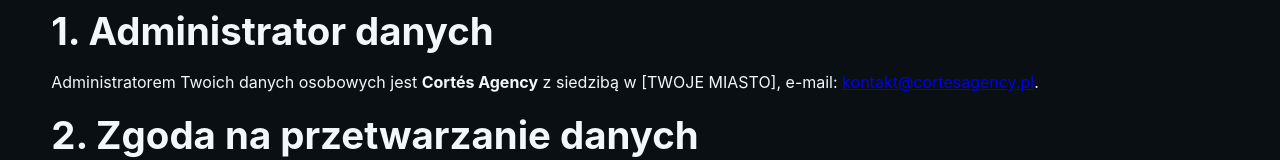
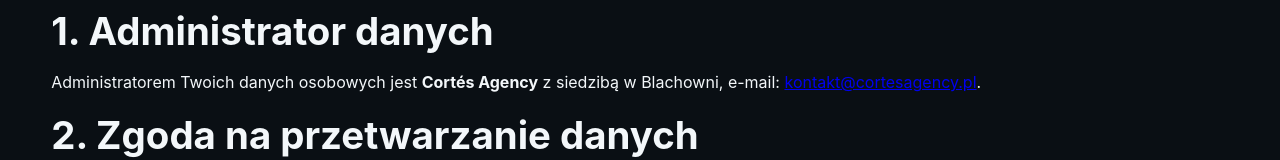
Before and after one commit to Ricues/cortesagency-site, a plain HTML site: page privacy.html in a window 1280 px wide. Shown: the part 224-384 px from the top of the page. Drawn offline with Linux system fonts and the light colour scheme.

Commit message:
Update privacy.html

```diff
--- a/privacy.html
+++ b/privacy.html
@@ -11,7 +11,7 @@
   <p>Dbamy o ochronę Twojej prywatności. Niniejszy dokument wyjaśnia, w jaki sposób gromadzimy, przetwarzamy i chronimy Twoje dane osobowe podczas korzystania z naszej strony internetowej <strong>cortesagency.pl</strong>.</p>
 
   <h2>1. Administrator danych</h2>
-  <p>Administratorem Twoich danych osobowych jest <strong>Cortés Agency</strong> z siedzibą w [TWOJE MIASTO], e-mail: <a href="mailto:kontakt@cortesagency.pl">kontakt@cortesagency.pl</a>.</p>
+  <p>Administratorem Twoich danych osobowych jest <strong>Cortés Agency</strong> z siedzibą w Blachowni, e-mail: <a href="mailto:kontakt@cortesagency.pl">kontakt@cortesagency.pl</a>.</p>
 
   <h2>2. Zgoda na przetwarzanie danych</h2>
   <p>Korzystając z naszej strony internetowej, wyrażasz zgodę na przetwarzanie danych osobowych i technicznych (takich jak adres IP, pliki cookies, dane podane w formularzu kontaktowym) w zakresie i celach opisanych w niniejszej Polityce prywatności.</p>
```
